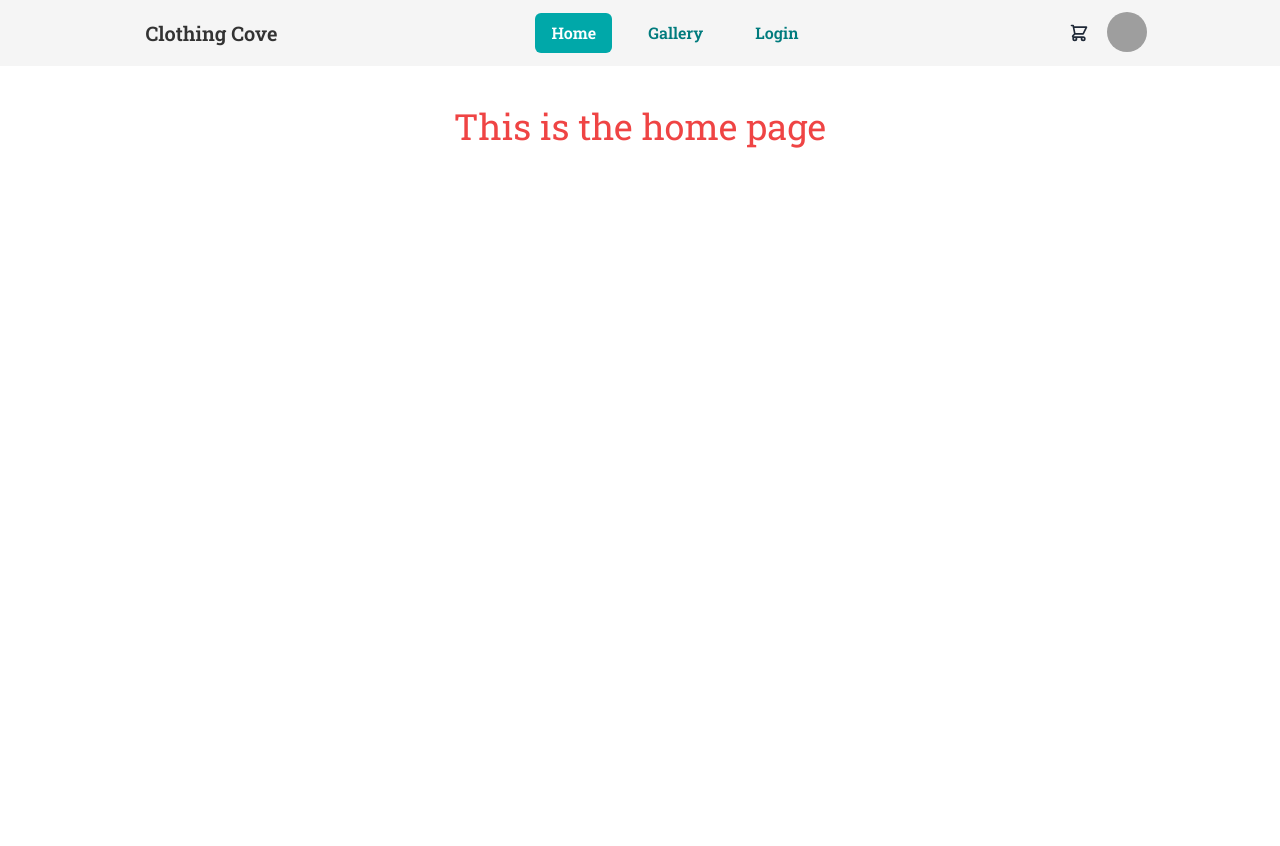
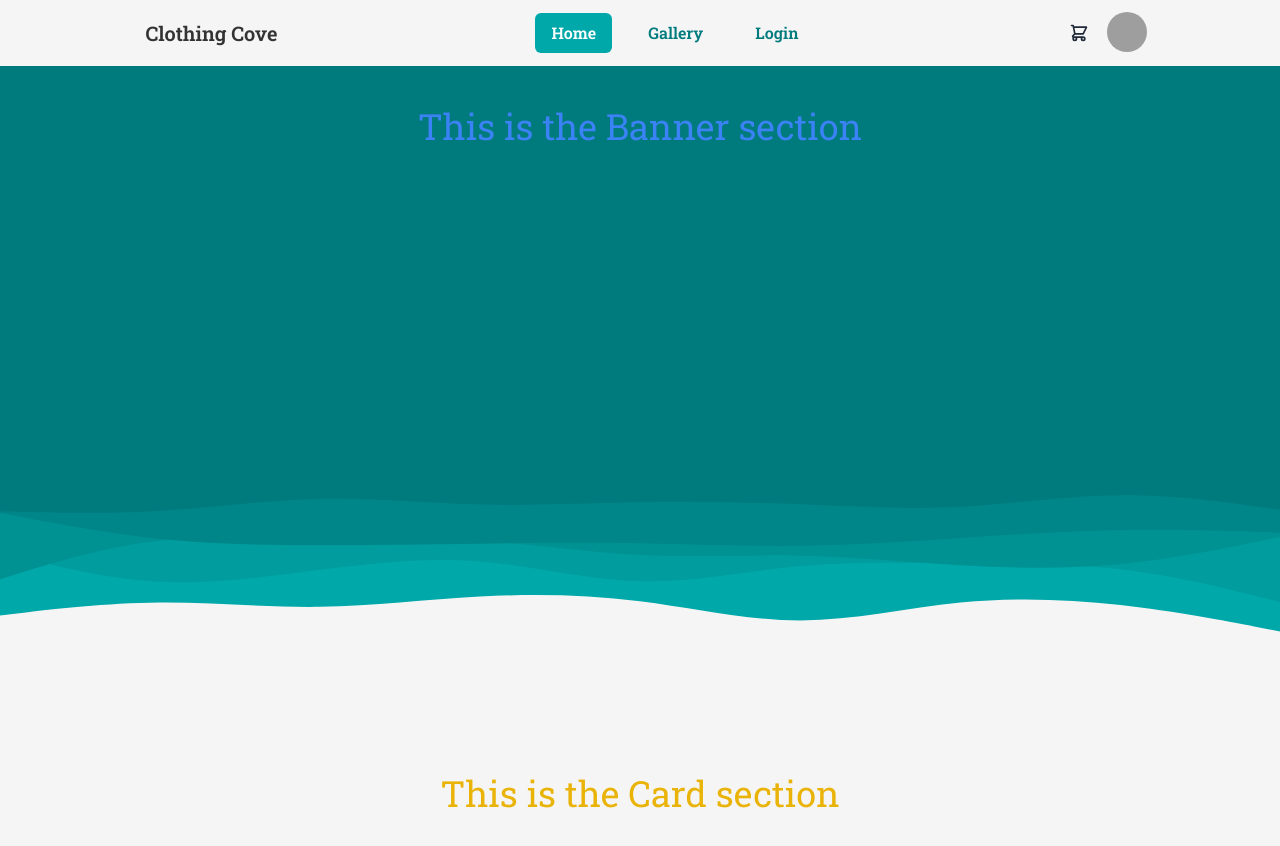
Before and after one commit to frustrated018/B8A10-Client, a React (Vite) app: page / in a window 1280 px wide. Shown: the top 846 px of the page. Before the commit the page ends 800 px from the top, so only its background shows below. Built offline with nearby package versions, Linux system fonts and the light colour scheme; grey boxes are pictures that could not be loaded.

Commit message:
Added waves between the banner and content section in the home page

```diff
--- /dev/null
+++ b/src/Components/Banner/Banner.jsx
@@ -0,0 +1,11 @@
+const Banner = () => {
+  return (
+    <div className="h-[50vh] w-full bg-[#007b7d]">
+      <div className="text-center text-4xl text-blue-500 pt-10">
+        This is the Banner section
+      </div>
+    </div>
+  );
+};
+
+export default Banner;
--- /dev/null
+++ b/src/Components/Footer/Footer.jsx
@@ -0,0 +1,10 @@
+
+const Footer = () => {
+    return (
+        <div>
+
+        </div>
+    );
+};
+
+export default Footer;
--- a/src/Pages/Home/Home.jsx
+++ b/src/Pages/Home/Home.jsx
@@ -1,10 +1,28 @@
+import Banner from "../../Components/Banner/Banner";
 
 const Home = () => {
-    return (
-        <div>
-            <div className="text-center text-4xl text-red-500 mt-10">This is the home page</div>
+  return (
+    <div>
+      <div>
+        <Banner></Banner>
+        {/* Empty div for the wave */}
+        <div
+          style={{
+            aspectRatio: "960/200",
+            backgroundRepeat: "no-repeat",
+            backgroundPosition: "center",
+            backgroundSize: "cover",
+            backgroundImage: "url(src/assets/wave1.svg)",
+          }}
+        ></div>
+        <div className="h-[100vh] w-full bg-[#F5F5F5]">
+          <div className="text-center text-4xl text-yellow-500 pt-10">
+            This is the Card section
+          </div>
         </div>
-    );
+      </div>
+    </div>
+  );
 };
 
 export default Home;
```
Also changed, not shown: src/assets/wave1.svg (added).
